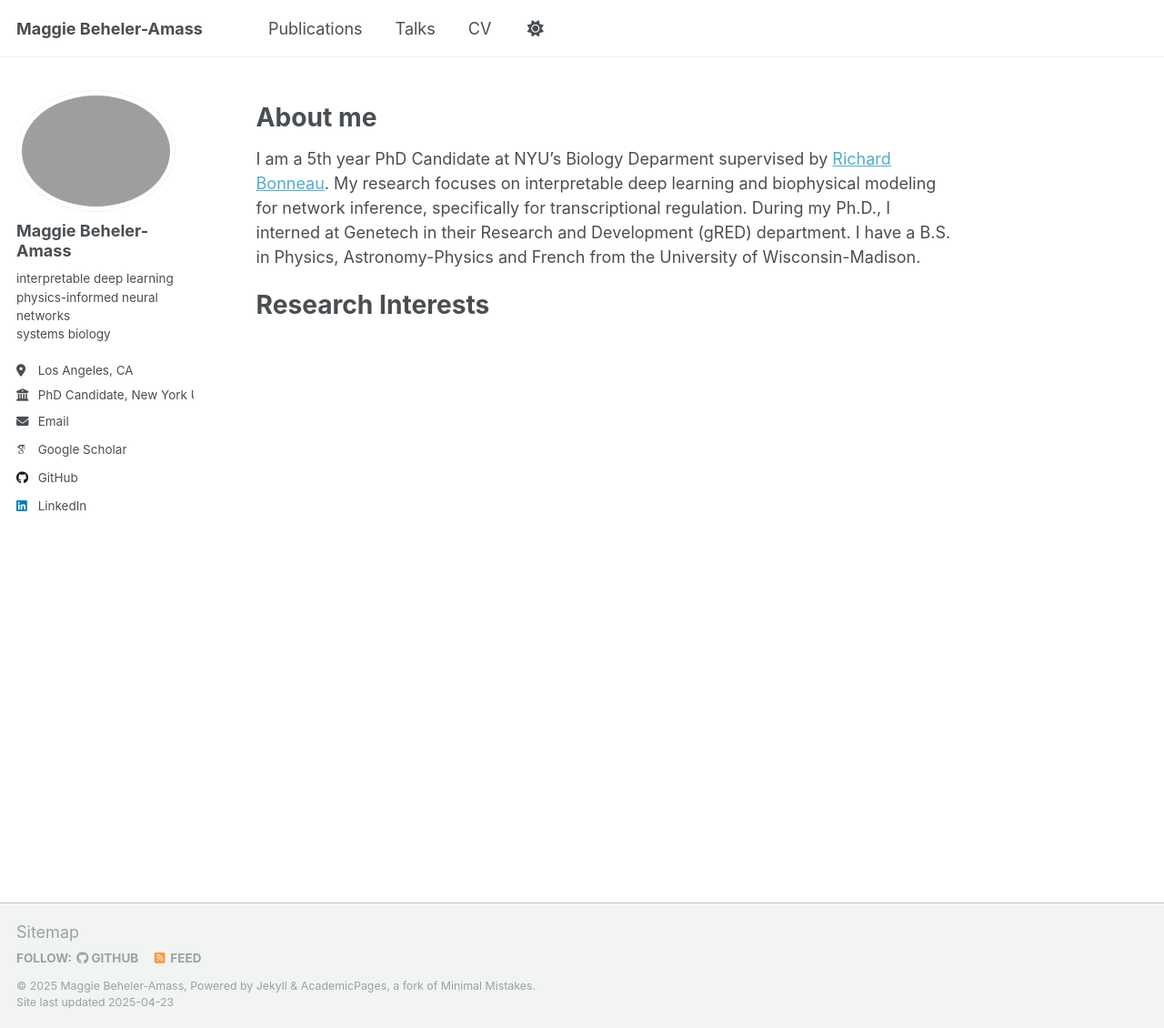
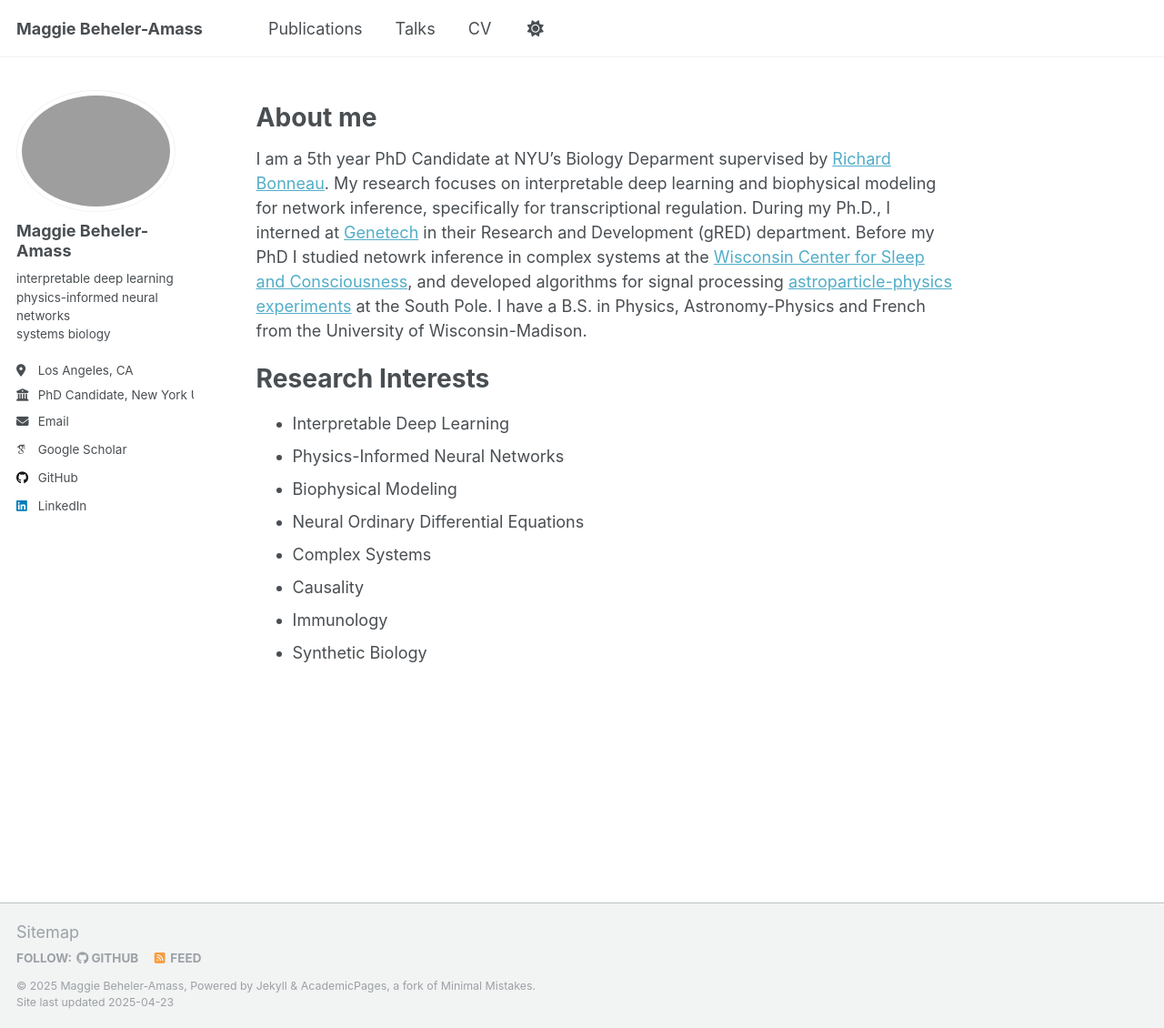
Before and after one commit to maggiealetha/maggiealetha.github.io, a Jekyll site: the page built from _pages/about.md, in a window 1280 px wide and 1130 px high. Shown: the whole window at 91% size. Built offline with Jekyll 4.4.1, drawn with Linux system fonts in a browser that asks for light colours; some web fonts are replaced.

Commit message:
Update about.md

```diff
--- a/_pages/about.md
+++ b/_pages/about.md
@@ -8,7 +8,15 @@ redirect_from:
 ---
 About me
 ======
-I am a 5th year PhD Candidate at NYU's Biology Deparment supervised by [Richard Bonneau](https://www.gene.com/scientists/our-scientists/richard-bonneau). My research focuses on interpretable deep learning and biophysical modeling for network inference, specifically for transcriptional regulation. During my Ph.D., I interned at Genetech in their Research and Development (gRED) department. I have a B.S. in Physics, Astronomy-Physics and French from the University of Wisconsin-Madison.
+I am a 5th year PhD Candidate at NYU's Biology Deparment supervised by [Richard Bonneau](https://www.gene.com/scientists/our-scientists/richard-bonneau). My research focuses on interpretable deep learning and biophysical modeling for network inference, specifically for transcriptional regulation. During my Ph.D., I interned at [Genetech](https://www.gene.com/) in their Research and Development (gRED) department. Before my PhD I studied netowrk inference in complex systems at the [Wisconsin Center for Sleep and Consciousness](https://centerforsleepandconsciousness.psychiatry.wisc.edu/), and developed algorithms for signal processing [astroparticle-physics experiments](https://wipac.wisc.edu/) at the South Pole. I have a B.S. in Physics, Astronomy-Physics and French from the University of Wisconsin-Madison.
 
 Research Interests
 ======
+- Interpretable Deep Learning
+- Physics-Informed Neural Networks
+- Biophysical Modeling
+- Neural Ordinary Differential Equations
+- Complex Systems
+- Causality
+- Immunology
+- Synthetic Biology
```
